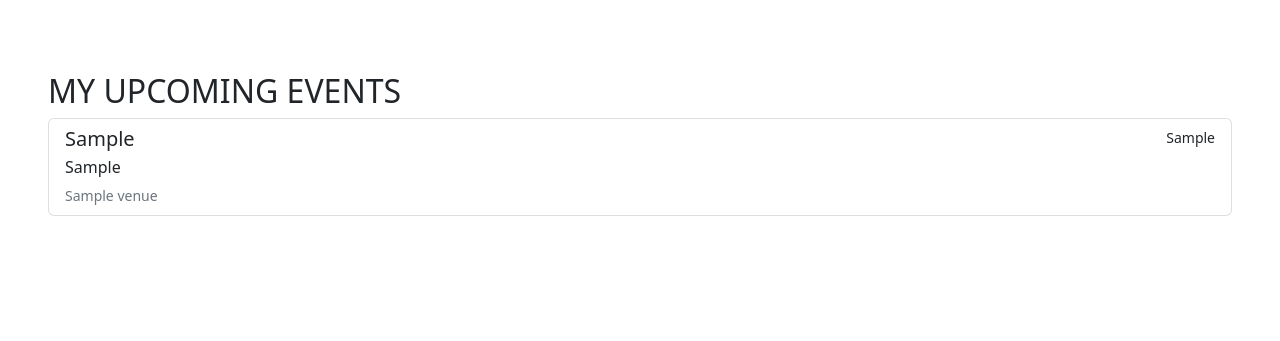
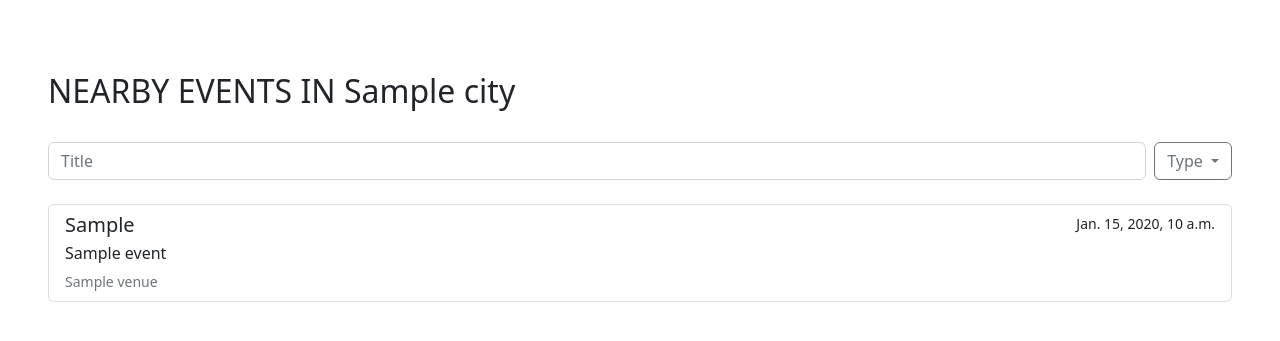
Before and after one commit to efebeydogan01/CS353_eventica, a Django app: template eventica/templates/events/events.html in a window 1280 px wide. Shown: the part 72-413 px from the top of the page. Run offline with Django 3.2, Linux system fonts and the light colour scheme; the template is opened without the code that fills it: most values are stand-ins (such as "Sample title", 1, 10 or a date in 2020).

Commit message:
get events data

```diff
--- a/eventica/templates/events/events.html
+++ b/eventica/templates/events/events.html
@@ -1,15 +1,28 @@
 {% extends "../base.html" %}
 {% block content %}
-    <h2>MY UPCOMING EVENTS</h2>
+    <h2>NEARBY EVENTS IN {{ city }}</h2>
+    <br>
+    <div class="d-flex gx-2">
+        <input class="form-control me-2" type="text" placeholder="Title">
+        <button class="btn btn-outline-secondary dropdown-toggle" href="#" role="button" data-bs-toggle="dropdown" aria-expanded="false">
+            Type
+        </button>
+        <ul class="dropdown-menu">
+            <li><a class="dropdown-item" href="#">Concert</a></li>
+            <li><a class="dropdown-item" href="#">Another action</a></li>
+            <li><a class="dropdown-item" href="#">Something else here</a></li>
+        </ul>
+    </div>
+    <br>
     <div class="list-group">
-        {% for event, venue in events %}
+        {% for event in events %}
             <a href="#" class="list-group-item list-group-item-action">
                 <div class="d-flex w-100 justify-content-between">
-                    <h5 class="mb-1">{{ event.0 }}</h5>
-                    <small>{{ event.3 }}</small>
+                    <h5 class="mb-1">{{ event.event_type }}</h5>
+                    <small>{{ event.date }}</small>
                 </div>
-                <p class="mb-1">{{ event.1 }}</p>
-                <small class="text-muted">{{ venue }}</small>
+                <p class="mb-1">{{ event.name }}</p>
+                <small class="text-muted">{{ event.venue }}</small>
             </a>
         {% endfor %}
     </div>
--- a/eventica/templates/events/my_upcoming_events.html
+++ b/eventica/templates/events/my_upcoming_events.html
@@ -1,6 +1,9 @@
 {% extends "../base.html" %}
 {% block content %}
-    <h2>NEARBY EVENTS IN {{ city }}</h2>
+    <h2>MY UPCOMING EVENTS</h2>
+    <br>
+    <input class="form-control" type="text" placeholder="Title">
+    <br>
     <div class="list-group">
         {% for event in my_upcoming_events %}
             <a href="#" class="list-group-item list-group-item-action">
```
Also changed, not shown: eventica/events/views.py (+9 -15 lines).
